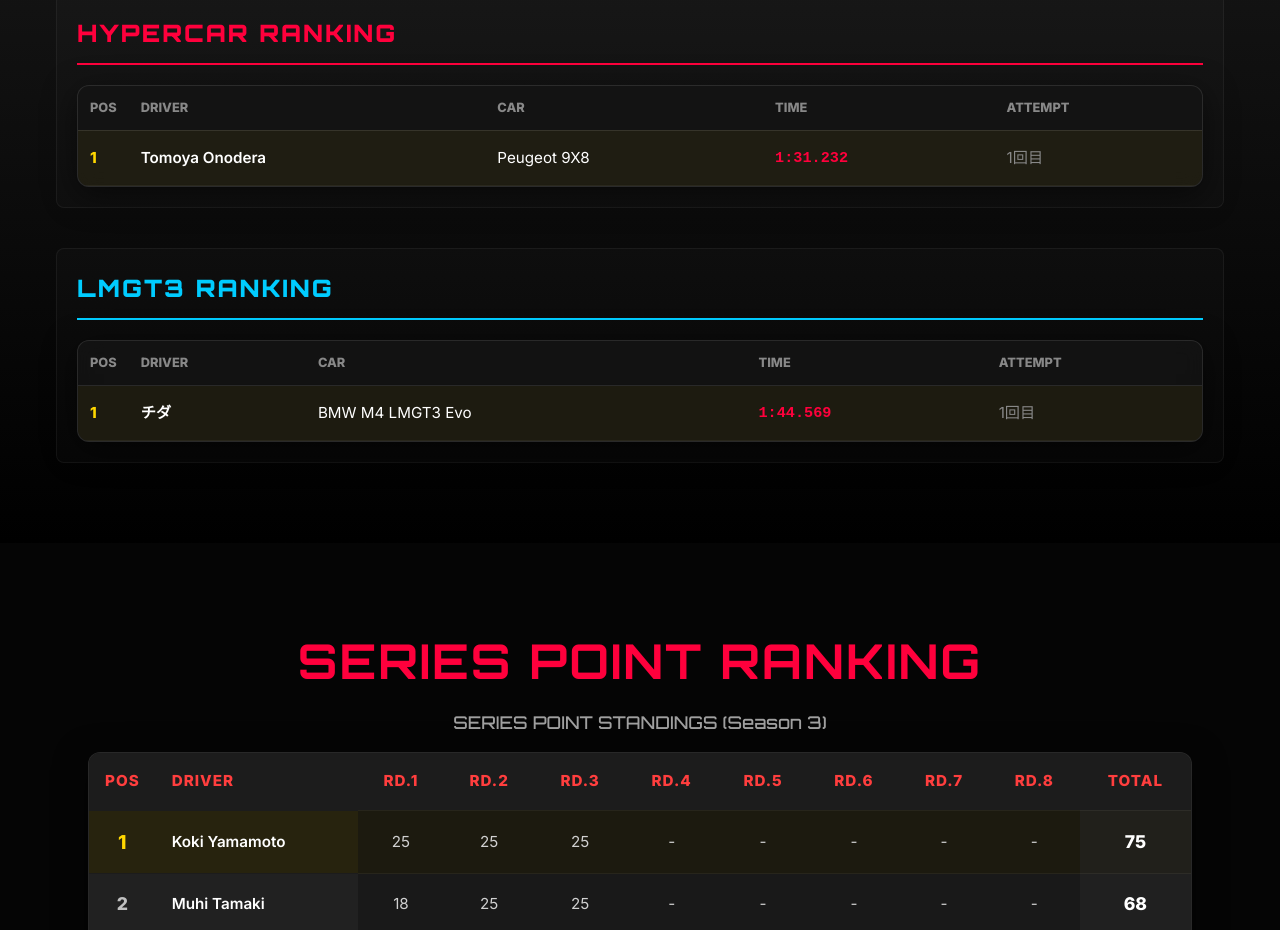
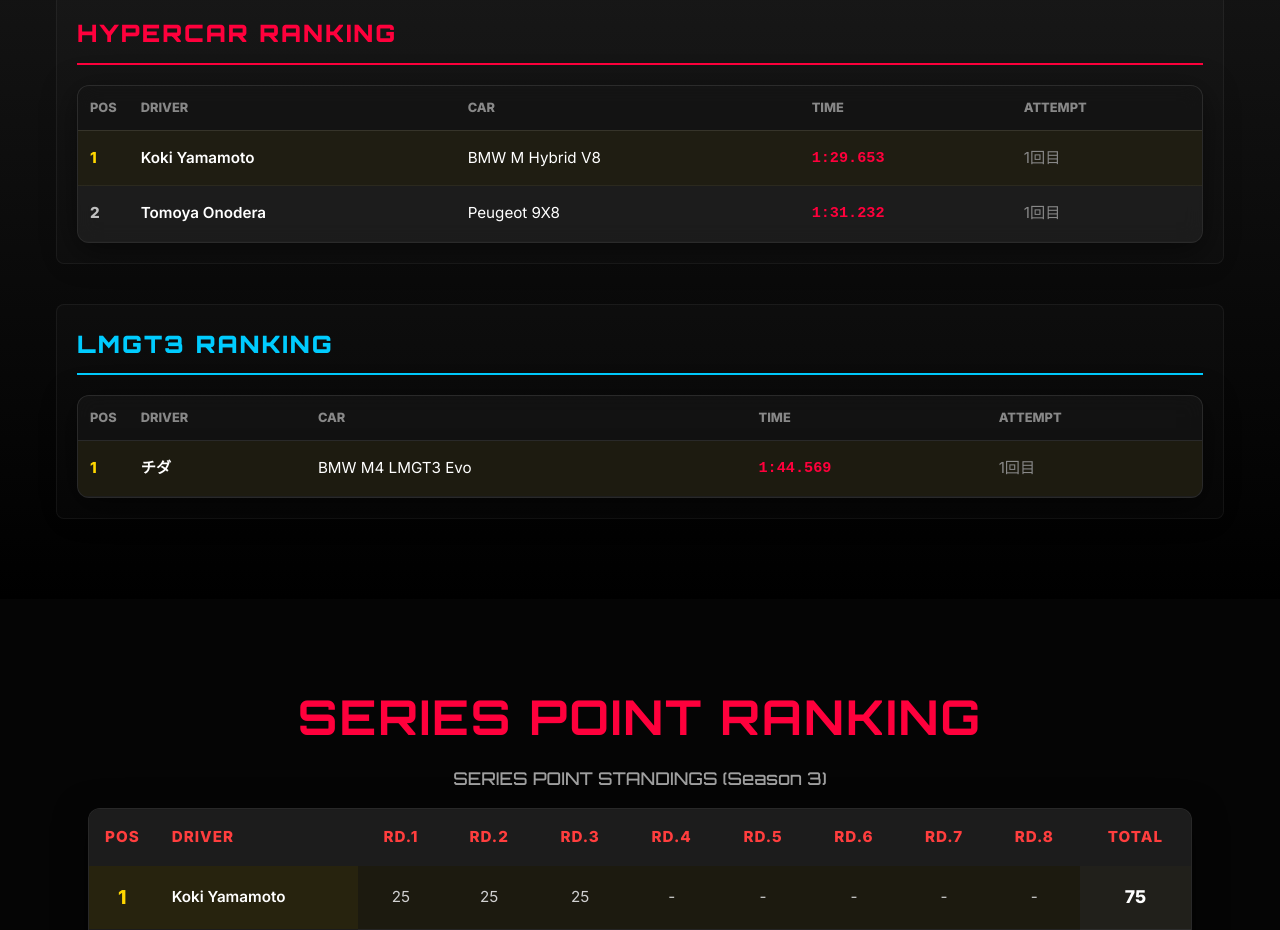
Before and after one commit to ciccida/wec-sprint-series, a React (Vite) app: page / in a window 1280 px wide. Shown: the part 3840-4770 px from the top of the page. Built offline with nearby package versions, Linux system fonts and the light colour scheme; no server answers.

Commit message:
feat: reflect latest Round 4 Time Attack results (Koki Yamamoto)

```diff
--- a/src/data/timeAttackData.js
+++ b/src/data/timeAttackData.js
@@ -55,6 +55,7 @@ export const timeAttackData = {
 
       ] },
     "4": { image: "/images/ta/vol3_rd4_cover.jpg", results: [
+        { name: "Koki Yamamoto", class: "HYPERCAR", car: "BMW M Hybrid V8", time: "1:29.653", attempt: 1 },
         { name: "Tomoya Onodera", class: "HYPERCAR", car: "Peugeot 9X8", time: "1:31.232", attempt: 1 },
         { name: "チダ", class: "LMGT3", car: "BMW M4 LMGT3 Evo", time: "1:44.569", attempt: 1 }
       ] },
```
